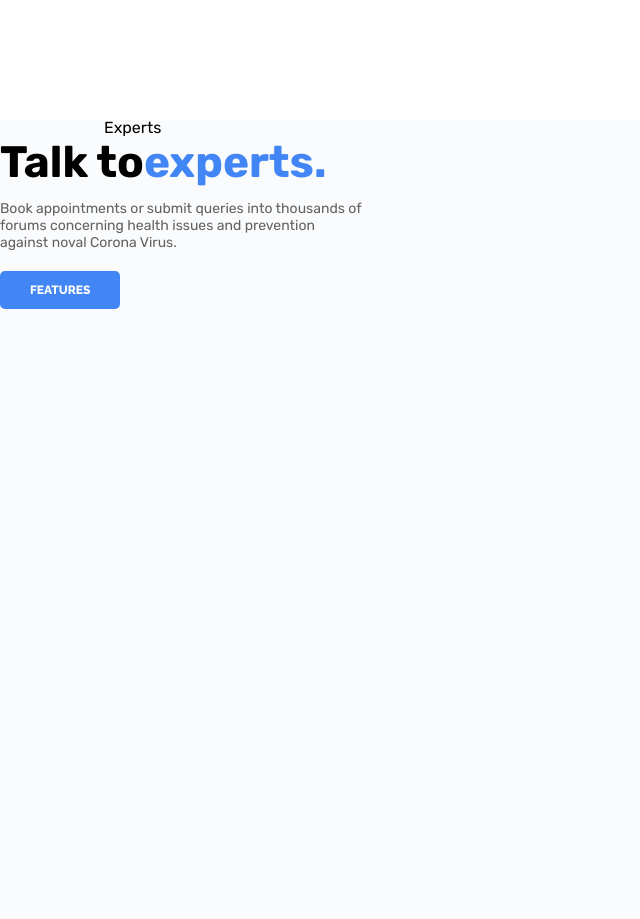
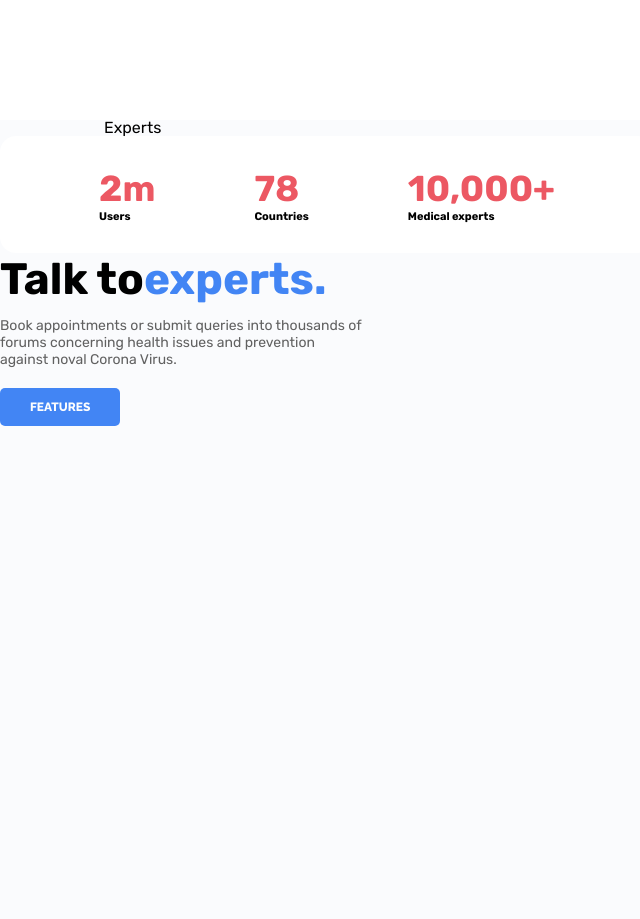
Before and after one commit to 0Ieg/GoCorona, a React (Create React App) app: page / in a window 1280 px wide. Shown: the part 1480-2399 px from the top of the page, without its empty margins (0-640 px from the left). Built offline with nearby package versions, Linux system fonts and the light colour scheme.

Commit message:
Minor improvements

```diff
--- a/src/components/main/experts.tsx
+++ b/src/components/main/experts.tsx
@@ -7,6 +7,23 @@ import { Information } from '../information';
 const ExpertsS = styled.section`
 height: 100dvh;
 background-color: var(--color-background);
+.statistics{
+  width: 654px;
+  height: 117px;
+  border-radius: 16px;
+  display: flex;
+  justify-content: space-evenly;
+  align-items: center;
+  background-color: white;
+  .value{
+    color: var(--color-red);
+    font: 700 36px Rubik;
+  }
+  .name{
+    color: var(--color-black);
+    font: 700 11px Rubik;
+  }
+}
 .information{
   .title{}
   .description{max-width: 363px;}
@@ -16,7 +33,20 @@ export const Experts:FC = ()=>{
 return(
   <ExpertsS>
     <div className="__container">Experts</div>
-    <div className="statistics"></div>
+    <div className="statistics">
+      <div className="users">
+        <div className="value">2m</div>
+        <div className="name">Users</div>
+      </div>
+      <div className="countries">
+        <div className="value">78</div>
+        <div className="name">Countries</div>
+      </div>
+      <div className="experts">
+        <div className="value">10,000+</div>
+        <div className="name">Medical experts</div>
+      </div>
+    </div>
     <div className="video"></div>
     <div className="information">
       <Information leftTitle='Talk to' rightTitle='experts.' rightColor='blue' descript='Book appointments or submit queries into thousands of forums concerning health issues and prevention against noval Corona Virus.'/>
```
